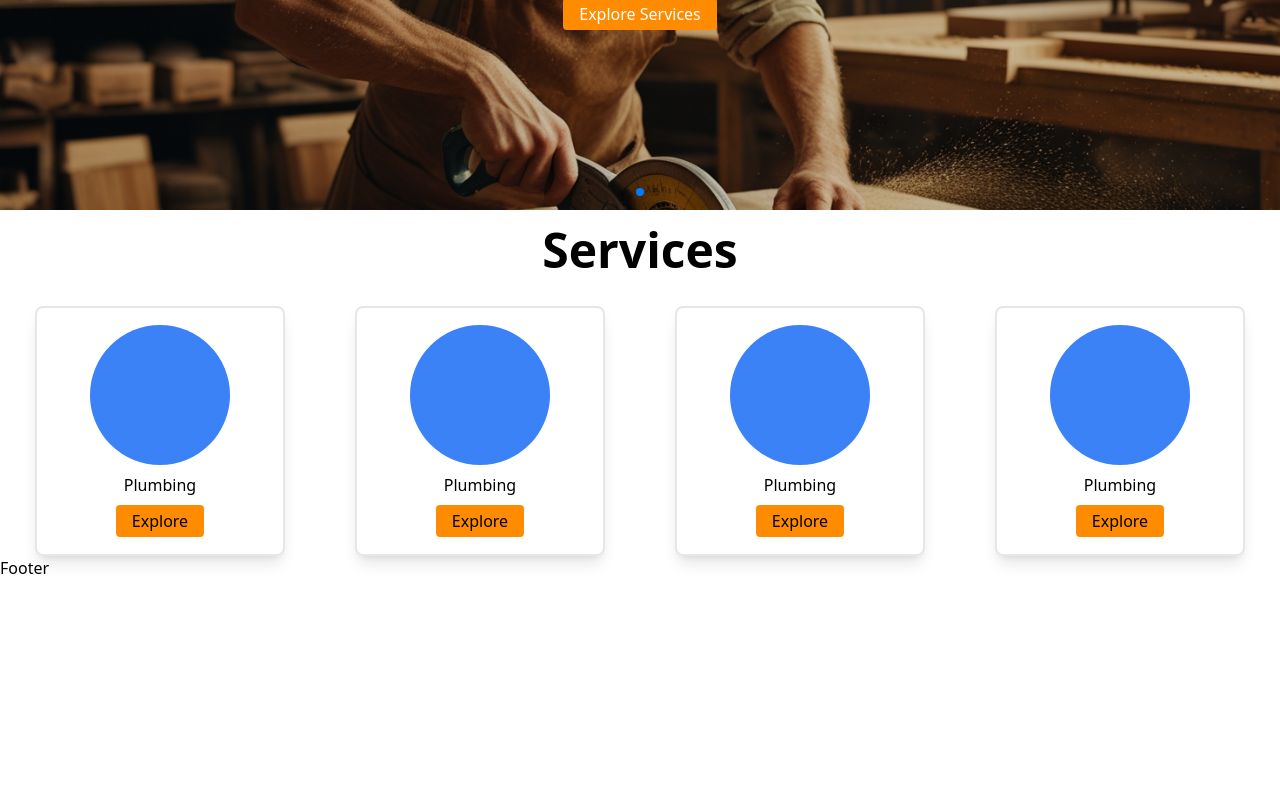
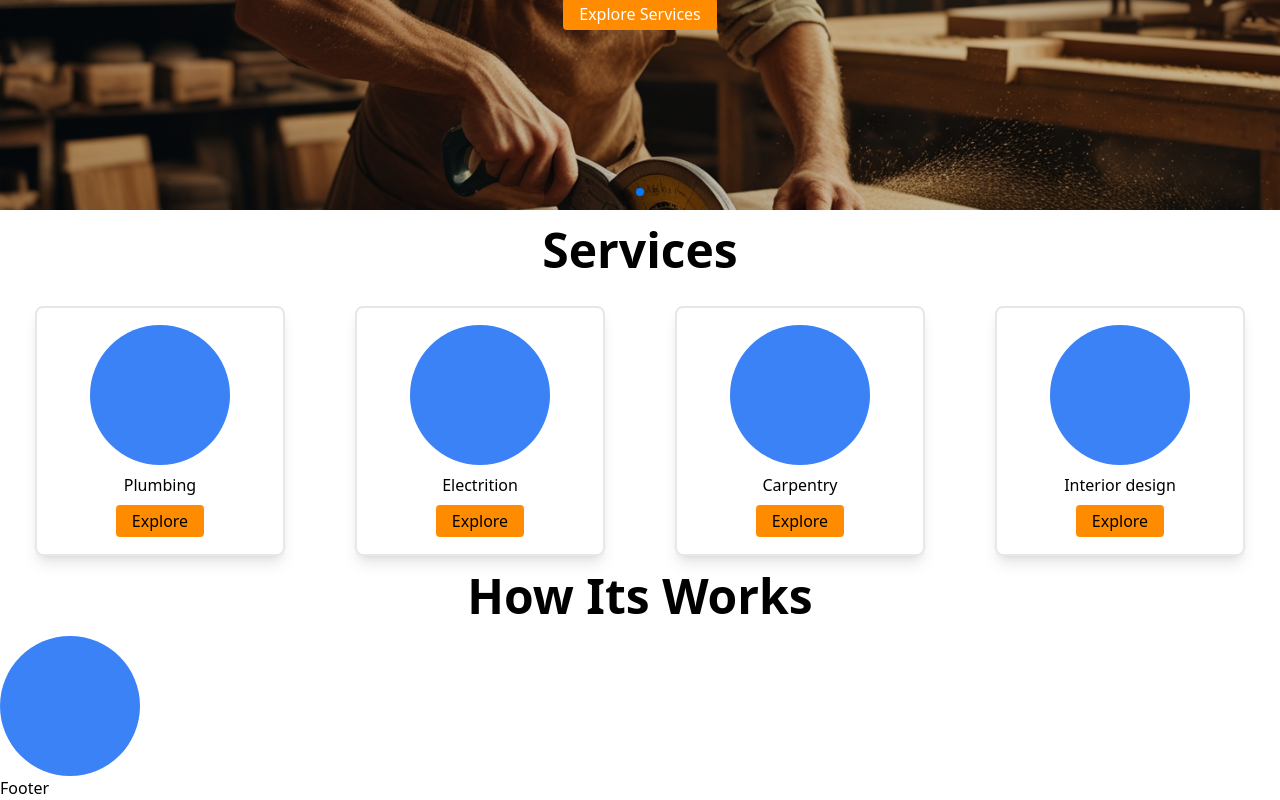
Before and after one commit to shivanand91/Sarvisso, a React (Vite) app in the folder Frontend/: page / in a window 1280 px wide. Shown: the part 362-1162 px from the top of the page. Before the commit the page ends 942 px from the top, so only its background shows below. Built offline with nearby package versions, Linux system fonts and the light colour scheme.

Commit message:
change by pandey

```diff
--- a/Frontend/src/components/Card.jsx
+++ b/Frontend/src/components/Card.jsx
@@ -1,11 +1,11 @@
 import React from 'react'
 import PrimaryBtn from './PrimaryBtn'
 
-const Card = () => {
+const Card = (props) => {
   return (
     <div className='h-[250px] w-[250px] shadow-lg border-2 flex flex-col justify-center items-center m-auto rounded-lg mt-4'>
       <div className='h-[140px] w-[140px] bg-blue-500  rounded-full gap 3'></div>
-      <h1 className='mb-2 mt-2'>Plumbing</h1>
+      <h1 className='mb-2 mt-2'>{props.text}</h1>
       <PrimaryBtn text="Explore"/>
     </div>
 
--- a/Frontend/src/components/Services.jsx
+++ b/Frontend/src/components/Services.jsx
@@ -6,10 +6,10 @@ const Services = () => {
     <div>
         <h1 className='text-center font-bold mb-4 mt-4 text-5xl'>Services</h1>
         <div className='md:flex md:justify-between md:items-center md:gap-8 px-4'>
-        <Card/>
-        <Card/>
-        <Card/>
-        <Card/>
+        <Card text="Plumbing"/>
+        <Card text="Electrition"/>
+        <Card text="Carpentry"/>
+        <Card text="Interior design"/>
 
         </div>
 
--- /dev/null
+++ b/Frontend/src/components/Works.jsx
@@ -0,0 +1,12 @@
+import React from 'react'
+
+const Works = () => {
+  return (
+    <div>
+      <h1 className='text-center font-bold mb-4 mt-4 text-5xl'>How Its Works</h1>
+      <div className='h-[140px] w-[140px] bg-blue-500  rounded-full gap 3'></div>
+    </div>
+  )
+}
+
+export default Works
--- a/Frontend/src/pages/Home.jsx
+++ b/Frontend/src/pages/Home.jsx
@@ -1,12 +1,14 @@
 import React from 'react'
 import Swiper from '../components/Swiper'
 import Services from '../components/Services'
+import Works from '../components/Works'
 
 const Home = () => {
   return (
   <div>
      <Swiper />
      <Services/>
+     <Works/>
   </div>
   )
 }
```
